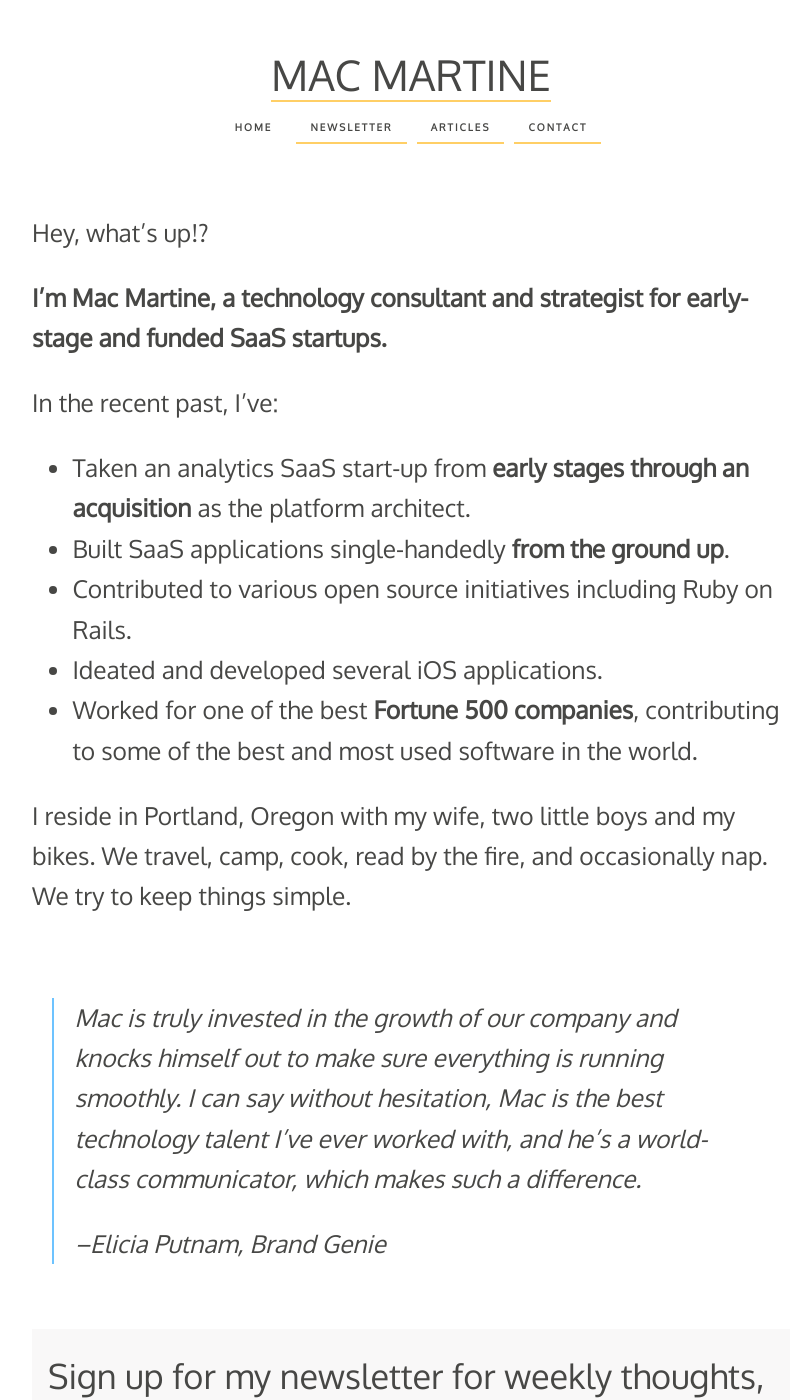
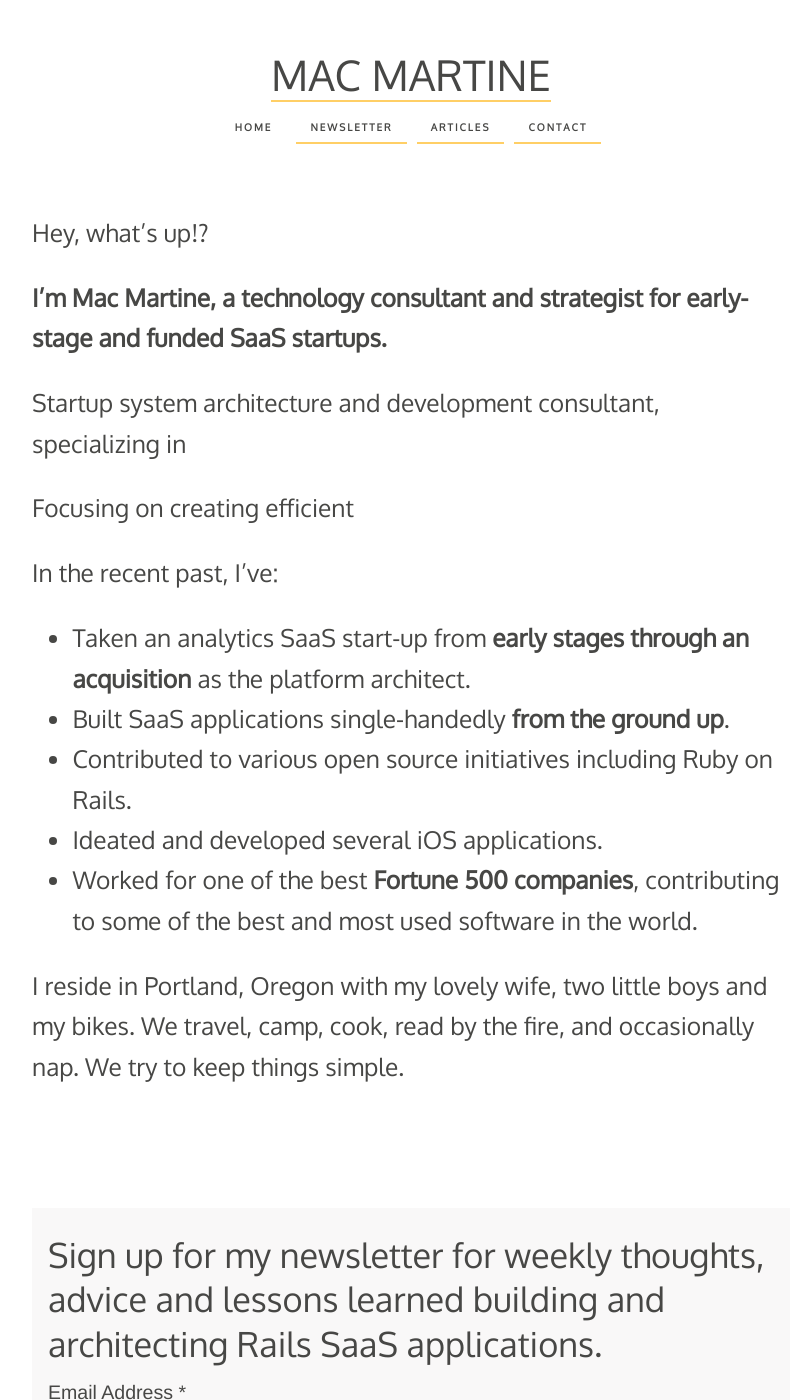
Before and after one commit to macmartine/macmartine.github.io, a Jekyll site: the page built from index.md, in a window 1280 px wide and 1400 px high. Shown: the whole window, without its empty margins (229-1038 px from the left). Built offline with Jekyll 4.4.1, drawn with Linux system fonts in a browser that asks for light colours; some of the changed text lies outside the part shown.

```diff
--- a/index.md
+++ b/index.md
@@ -7,6 +7,10 @@ Hey, what’s up!?
 
 **I’m Mac Martine, a technology consultant and strategist for early-stage and funded SaaS startups.**
 
+Startup system architecture and development consultant, specializing in
+
+Focusing on creating efficient
+
 In the recent past, I’ve:
 
 * Taken an analytics SaaS start-up from **early stages through an acquisition** as the platform architect.
@@ -15,10 +19,13 @@ In the recent past, I’ve:
 * Ideated and developed several iOS applications.
 * Worked for one of the best **Fortune 500 companies**, contributing to some of the best and most used software in the world.
 
-I reside in Portland, Oregon with my wife, two little boys and my bikes. We travel, camp, cook, read by the fire, and occasionally nap. We try to keep things simple.
+I reside in Portland, Oregon with my lovely wife, two little boys and my bikes. We travel, camp, cook, read by the fire, and occasionally nap. We try to keep things simple.
 
-> Mac is truly invested in the growth of our company and knocks himself out to make sure everything is running smoothly. I can say without hesitation, Mac is the best technology talent I’ve ever worked with, and he&#8217;s a world-class communicator, which makes such a difference.
+[comment]: <> > Mac is truly invested in the growth of our company and knocks himself out to make sure everything is running smoothly. I can say without hesitation, Mac is the best technology talent I’ve ever worked with, and he&#8217;s a world-class communicator, which makes such a difference.
 >
-> <cite> --Elicia Putnam, Brand Genie</cite>
+
+[comment]: <> > <cite> --Elicia Putnam, Brand Genie</cite>
 
 {% include newsletter_signup_form.html %}
+
+https://shannonsneed.contently.com/
```
Also changed, not shown: _drafts/2016-2-15-best-bootstrap-datepickers.md (renamed from _posts/2016-2-15-best-bootstrap-datepickers.md), _drafts/2016-2-15-best-rails-datepickers.md (renamed from _posts/2016-2-15-best-rails-datepickers.md).
